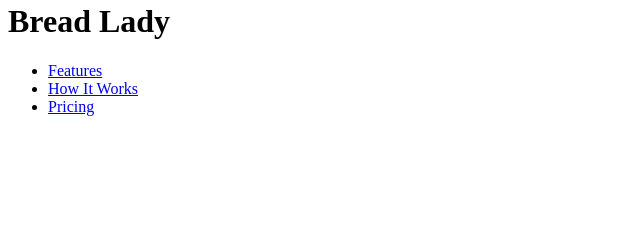
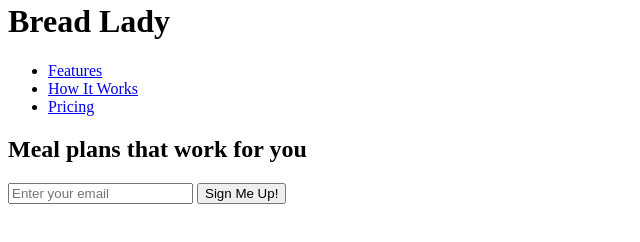
Before and after one commit to iammimitu/Landing-Page, a plain HTML site: page index.html in a window 1280 px wide. Shown: the part 542-784 px from the top of the page, without its empty margins (0-640 px from the left). Drawn offline with Linux system fonts and the light colour scheme.

Commit message:
Complete the email form in the hero

```diff
--- a/index.html
+++ b/index.html
@@ -19,11 +19,18 @@
                 </ul>
             </nav>
         </header>
-            <!-- Hero -->
-                <!-- Email Input & Button -->
+
+        <section id="hero">
+            <h2>Meal plans that work for you</h2>
+            <form id="form" action="https://www.freecodecamp.com/email-submit">
+                <input id="email" type="email" name="email" placeholder="Enter your email" required>
+                <input id="submit" type="submit" value="Sign Me Up!">
+            </form>
+        </section>
 
             <!-- Grid-How it works -->
             <!-- Video -->
+            <iframe id="video" src="" frameborder="0"></iframe>
 
             <!-- Grid-Prices -->
         <footer>
```
